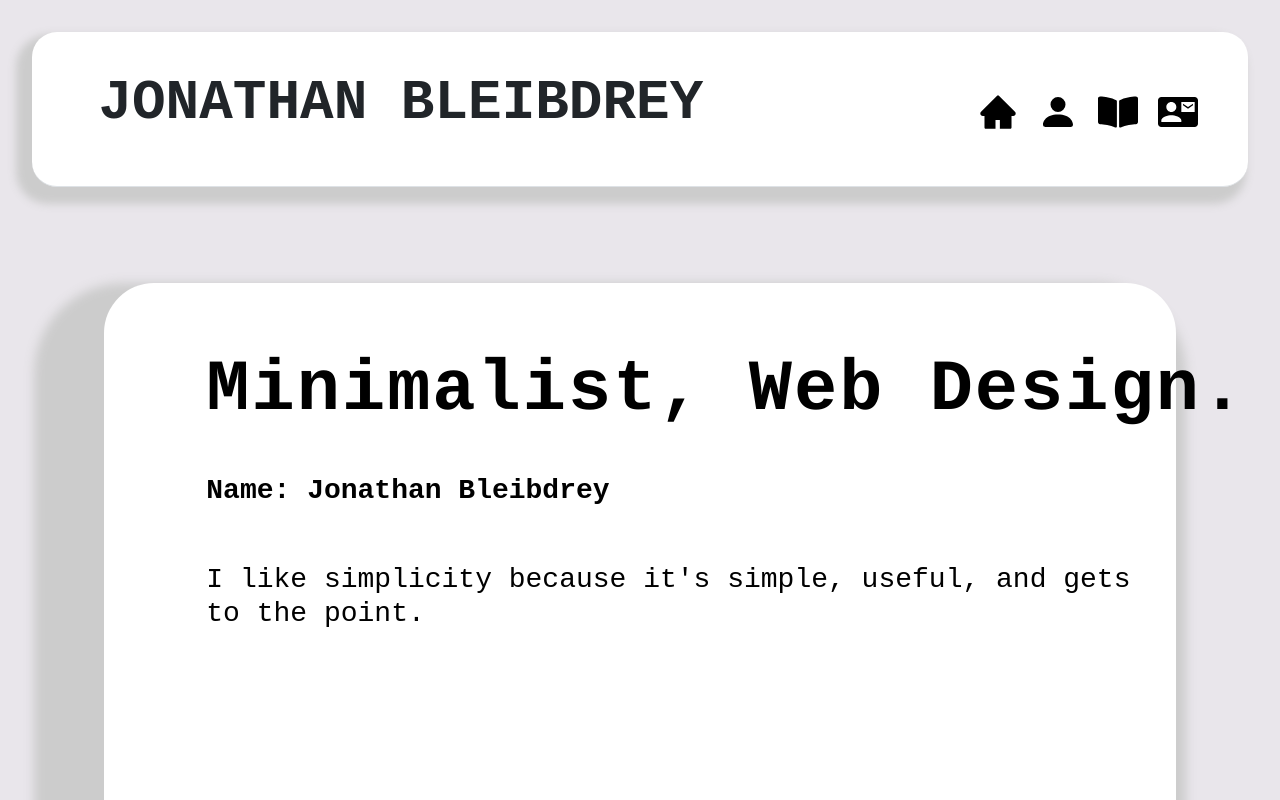
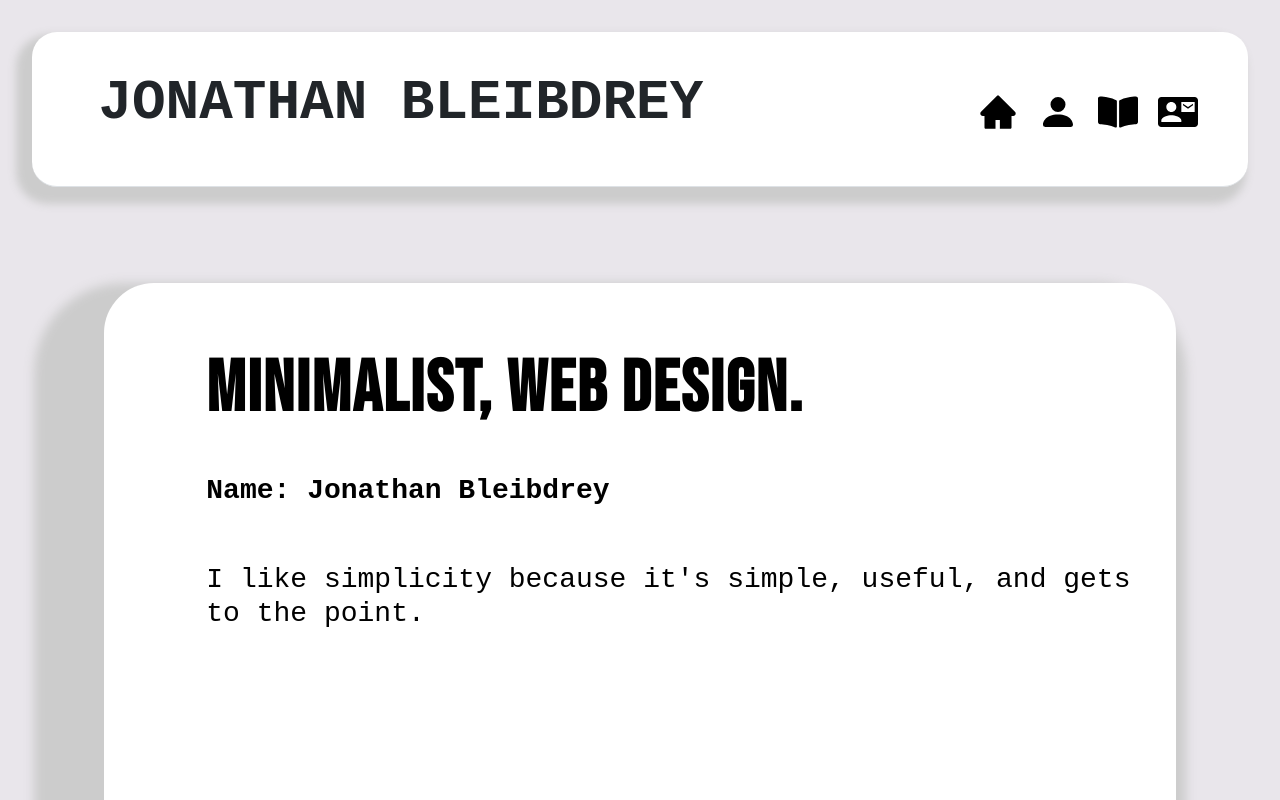
Before and after one commit to jonbleibdrey/personal_site, a React (Create React App) app: page / in a window 1280 px wide. Shown: the top 800 px of the page. Built offline with nearby package versions, Linux system fonts and the light colour scheme.

Commit message:
added font styling to header

```diff
--- a/src/components/HomeText.js
+++ b/src/components/HomeText.js
@@ -12,11 +12,11 @@
           <Col xs={12} lg={12}>
             <div class="typewriter">
               <div class="typewriter-text">
-
             {props.title && (
               <h1
               className="display-3 font-weight-bolder ml-5"
               id="homeText__div"
+
               >
                 {props.title}
               </h1>
--- a/src/css/home.css
+++ b/src/css/home.css
@@ -1,3 +1,5 @@
+@import url('https://fonts.googleapis.com/css2?family=Bebas+Neue&display=swap');
+
 .home__completeDiv {
   padding: 2%;
 }
@@ -24,7 +26,7 @@
   word-wrap: break-word;
   }
   .typewriter {
-    font-family: Courier, monospace;
+    font-family: Bebas Neue, monospace;
   }
 
   .typewriter-text {
@@ -36,7 +38,7 @@
 }
 
 .typewriter {
-  font-family: Courier, monospace;
+  font-family: Bebas Neue, monospace;
 display: inline-block;
 }
 
```
